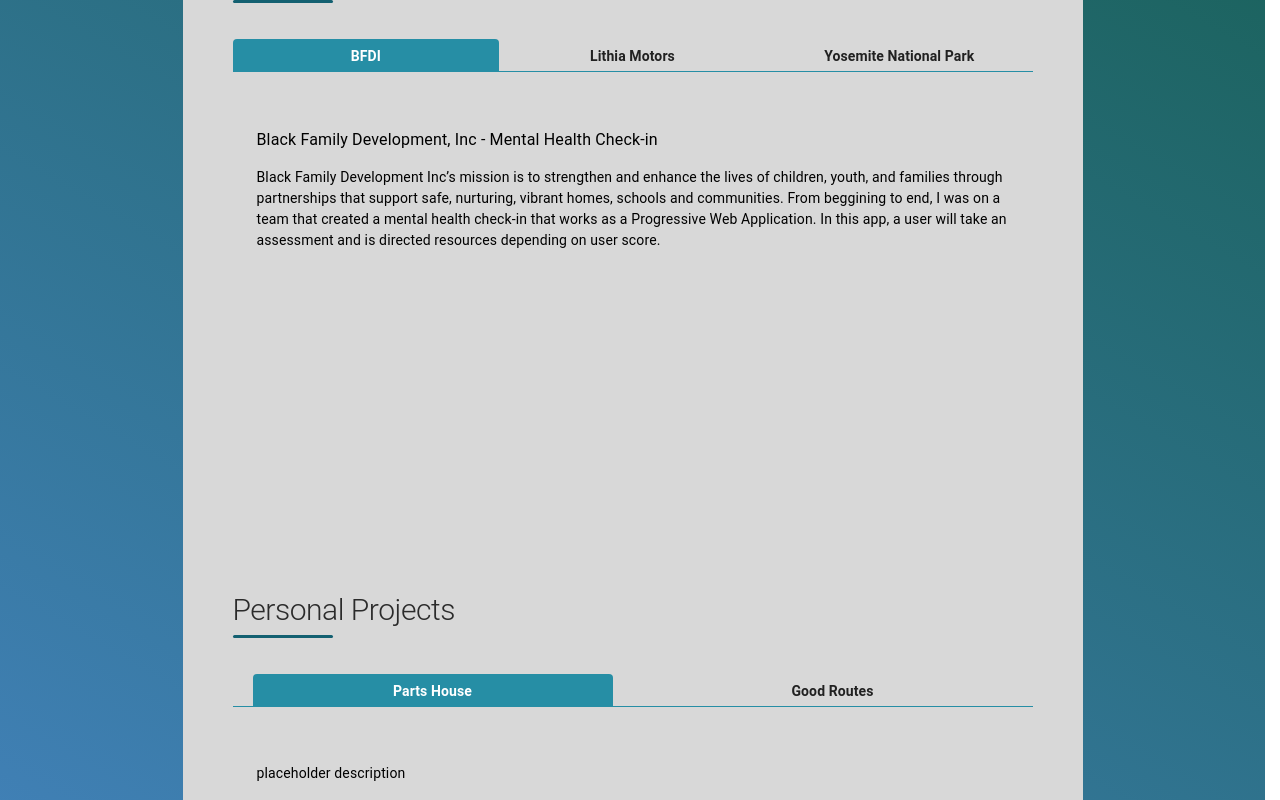
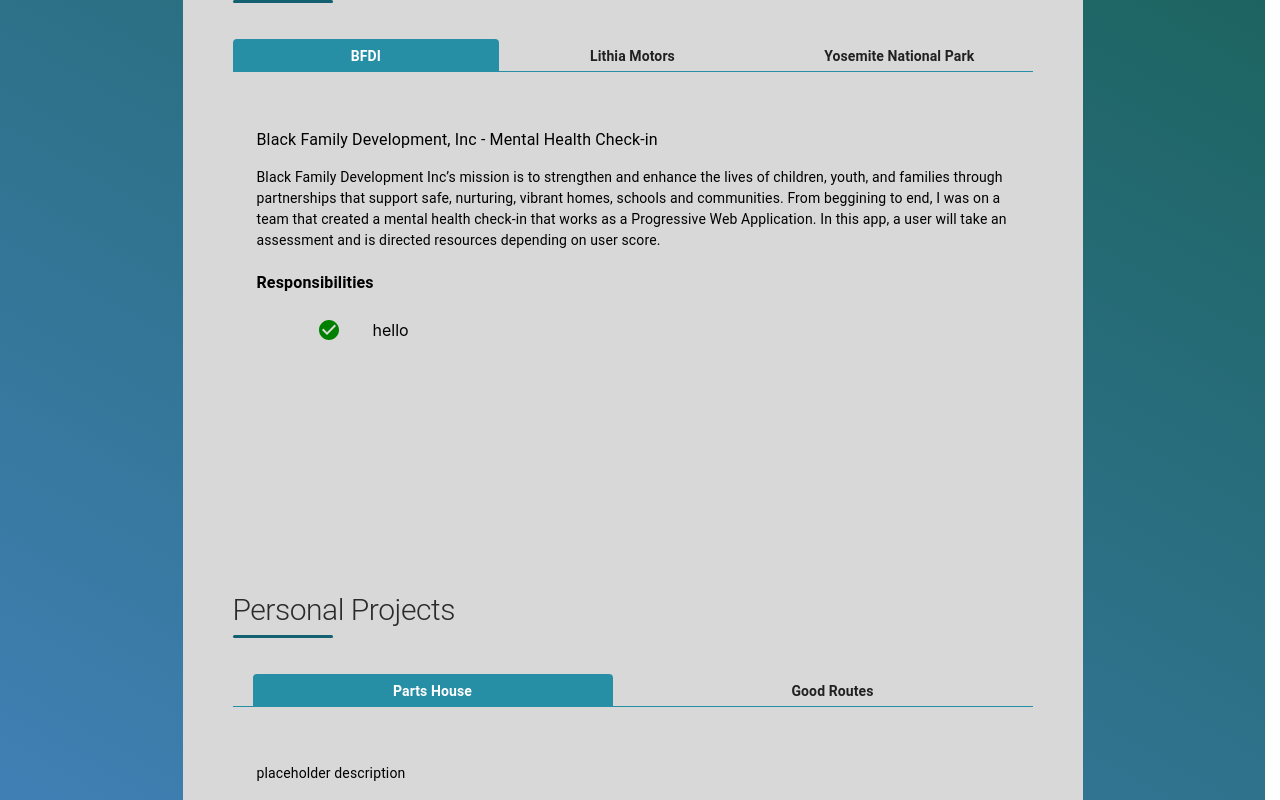
Before and after one commit to Erick-Bravo/Erick-Bravo.github.io, a React (Create React App) app: page / in a window 1280 px wide. Shown: the part 980-1780 px from the top of the page. Built offline with nearby package versions, Linux system fonts and the light colour scheme.

Commit message:
list in client projects

```diff
--- a/package.json
+++ b/package.json
@@ -5,6 +5,7 @@
   "dependencies": {
     "@emotion/react": "^11.10.5",
     "@emotion/styled": "^11.10.5",
+    "@mui/icons-material": "^5.10.15",
     "@mui/lab": "^5.0.0-alpha.109",
     "@mui/material": "^5.10.14",
     "@testing-library/jest-dom": "^5.16.5",
--- a/src/components/ContentComponents/Projects/ClientProjects/ClientProjects.tsx
+++ b/src/components/ContentComponents/Projects/ClientProjects/ClientProjects.tsx
@@ -3,9 +3,17 @@
 import DynamicTabs from "../../../DynamicTabs/DynamicTabs";
 import Header from "../../Header/Header";
 
-const ClientProjectsContainer = styled(Box)({
-  marginBottom: "40px",
-});
+const ListBFDI = [
+  "hello"
+];
+
+const ListLithia = [
+  "hi"
+];
+
+const ListYosemite = [
+  "Go away"
+];
 
 const tabData = [
   {
@@ -16,8 +24,8 @@
       link: "",
     },
     description:
-      "Black Family Development Inc’s mission is to strengthen and enhance the lives of children, youth, and families through partnerships that support safe, nurturing, vibrant homes, schools and communities. From beggining to end, I was on a team that created a mental health check-in that works as a Progressive Web Application. In this app, a user will take an assessment and is directed resources depending on user score.",
-    responsibilities: "placeholder responsabilities",
+    "Black Family Development Inc’s mission is to strengthen and enhance the lives of children, youth, and families through partnerships that support safe, nurturing, vibrant homes, schools and communities. From beggining to end, I was on a team that created a mental health check-in that works as a Progressive Web Application. In this app, a user will take an assessment and is directed resources depending on user score.",
+    responsibilities: ListBFDI,
     content: "content",
   },
   {
@@ -28,9 +36,9 @@
       link: "https://www.driveway.com",
     },
     description:
-      "Driveway.com, a direct competitor to Carvana, is the only online car retailer that puts you in complete control of every aspect of car ownership. As part of one of the largest automotive retailers, you get to shop directly from Lithia's nationwide inventory. I worked on the team responsible for the entire vehicle purchase cart-flow.",
-      responsibilities: "placeholder responsabilities",
-      content: "content",
+    "Driveway.com, a direct competitor to Carvana, is the only online car retailer that puts you in complete control of every aspect of car ownership. As part of one of the largest automotive retailers, you get to shop directly from Lithia's nationwide inventory. I worked on the team responsible for the entire vehicle purchase cart-flow.",
+    responsibilities: ListLithia,
+    content: "content",
   },
   {
     label: "Yosemite National Park",
@@ -40,11 +48,15 @@
       link: "https://www.yoscommunity.com",
     },
     description:
-      "Coming in, I was responsible for a total and absolute design revamp of the yoscommunity.com squarespace website to help portray the Yosemite National Park Service as a professional and inviting organization. This website is a valuable resource and informer for 2000+ employees of Yosemite National Park.",
-      responsibilities: "placeholder responsabilities",
-      content: "content",
+    "Coming in, I was responsible for a total and absolute design revamp of the yoscommunity.com squarespace website to help portray the Yosemite National Park Service as a professional and inviting organization. This website is a valuable resource and informer for 2000+ employees of Yosemite National Park.",
+    responsibilities: ListYosemite,
+    content: "content",
   },
 ];
+
+const ClientProjectsContainer = styled(Box)({
+  marginBottom: "40px",
+});
 
 const ClientProjects = () => {
   return (
--- a/src/components/DynamicTabs/DynamicTabs.tsx
+++ b/src/components/DynamicTabs/DynamicTabs.tsx
@@ -5,11 +5,24 @@
 import { TabHRStyled, TabsStyled } from "./DynamicTabs.styled";
 import { SyntheticEvent, useState } from "react";
 import styled from "@emotion/styled";
+import { List, ListItem, ListItemIcon } from "@mui/material";
+import CheckCircleIcon from "@mui/icons-material/CheckCircle";
 
 interface TabPanelProps {
   children?: React.ReactNode;
   index: number;
   value: number;
+}
+
+interface TabDataProps {
+  content: string;
+  client?: string;
+  website: {
+    label: string;
+    link: string;
+  };
+  description: string;
+  responsibilities?: string[];
 }
 
 const TabPanel = (props: TabPanelProps) => {
@@ -62,16 +75,7 @@
 
       <TabHRStyled />
 
-      {tabData.map(
-        (
-          data: {
-            content: string;
-            client: string;
-            website: object;
-            description: string;
-          },
-          i: number
-        ) => (
+      {tabData.map((data: TabDataProps, i: number) => (
         <TabPanel value={value} index={i} key={`tabpanel-${i}`}>
           <TabPanelContainer>
             {data.client && (
@@ -79,13 +83,31 @@
                 {data.client}
               </Typography>
             )}
-              <Typography sx={{ fontSize: "14px" }}>
+            <Typography sx={{ fontSize: "14px", marginBottom: "20px" }}>
               {data.description}
             </Typography>
+            {data.responsibilities && (
+              <>
+                <Typography sx={{ fontWeight: 600, marginBottom: "15px" }}>
+                  Responsibilities
+                </Typography>
+                {data.responsibilities.map((list) => {
+                  return (
+                    <List key={list} sx={{marginLeft: "60px"}}>
+                      <ListItem disablePadding>
+                        <ListItemIcon>
+                          <CheckCircleIcon sx={{color: "green"}} />
+                        </ListItemIcon>
+                        {list}
+                      </ListItem>
+                    </List>
+                  );
+                })}
+              </>
+            )}
           </TabPanelContainer>
         </TabPanel>
-        )
-      )}
+      ))}
     </Box>
   );
 };
```
Also changed, not shown: 1 other file (tests, documents, lock files or other folders). Lines whose indentation alone changed are shown as unchanged.
